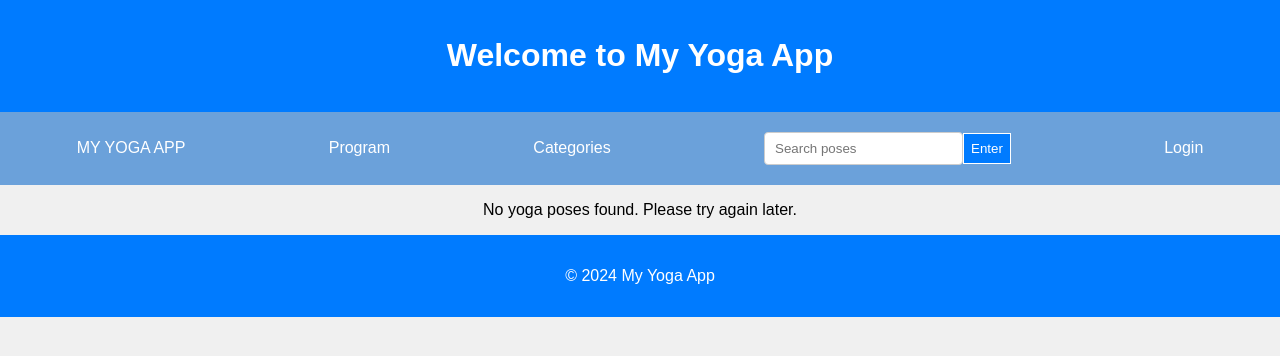
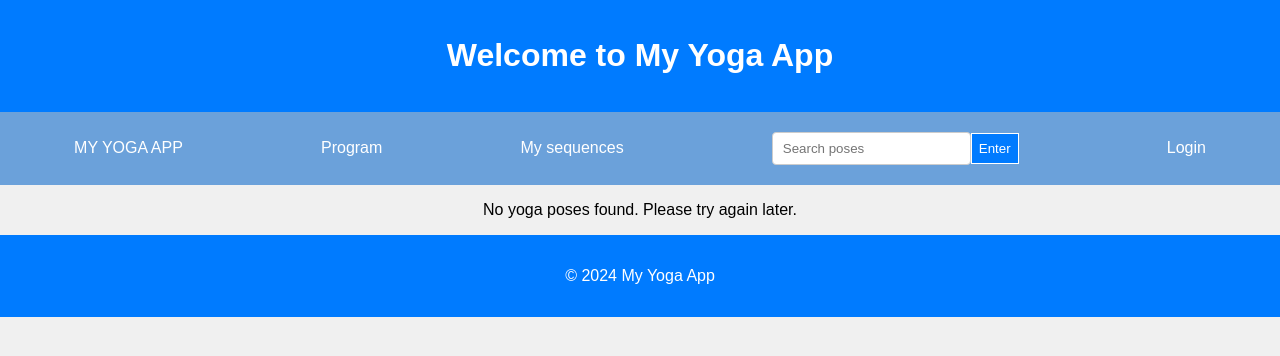
Before and after one commit to tasbehanawaz/YOGA_APP, a PHP site: page / in a window 1280 px wide. Shown: the top 356 px of the page. Run offline with PHP 8.4, Linux system fonts and the light colour scheme; data that the repository does not hold is empty.

Commit message:
Update navigation links in index.php and add login.php

```diff
--- a/index.php
+++ b/index.php
@@ -30,7 +30,7 @@ $poses = fetchYogaPoseByName("butterfly"); // Make sure this function exists in
                     <ul class="container">
                         <li class="logo"><a href="#">MY YOGA APP</a></li>
                         <li><a href="/program.php">Program</a></li>
-                        <li><a href="/categories.php">Categories</a></li>
+                        <li><a href="/categories.php">My sequences</a></li>
                         <li>
                             <div class="center">
                                 <form action="" class="searchbar">
--- /dev/null
+++ b/login.php
@@ -0,0 +1,3 @@
+/**
+login should
+*/
```
